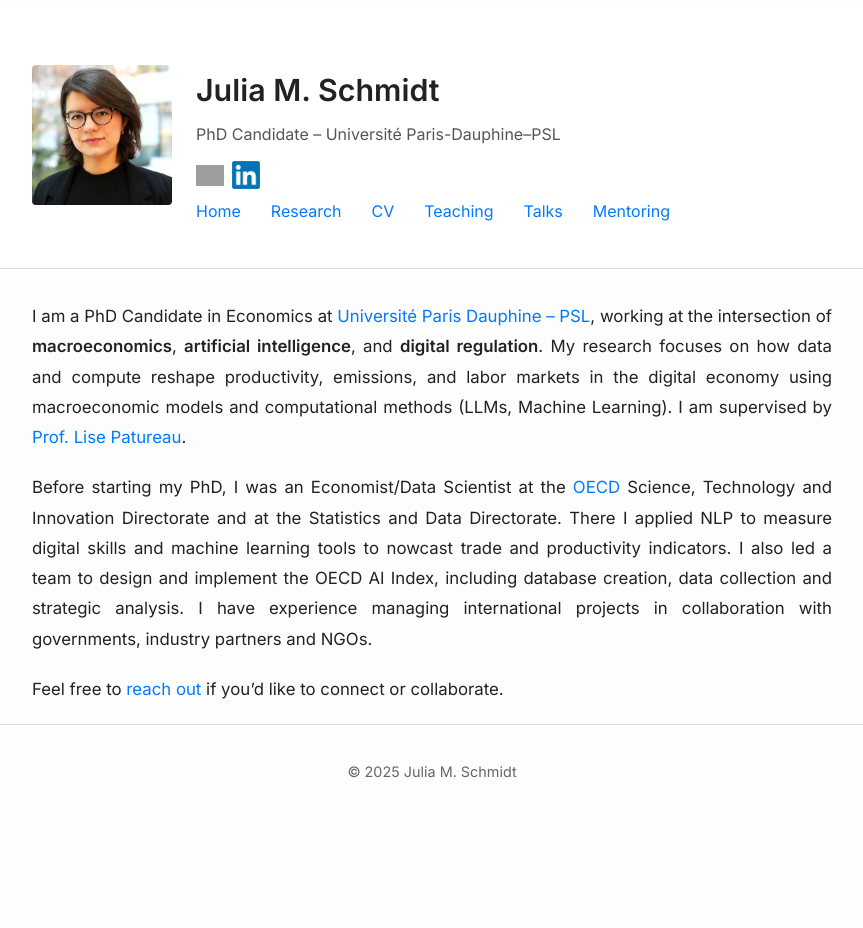
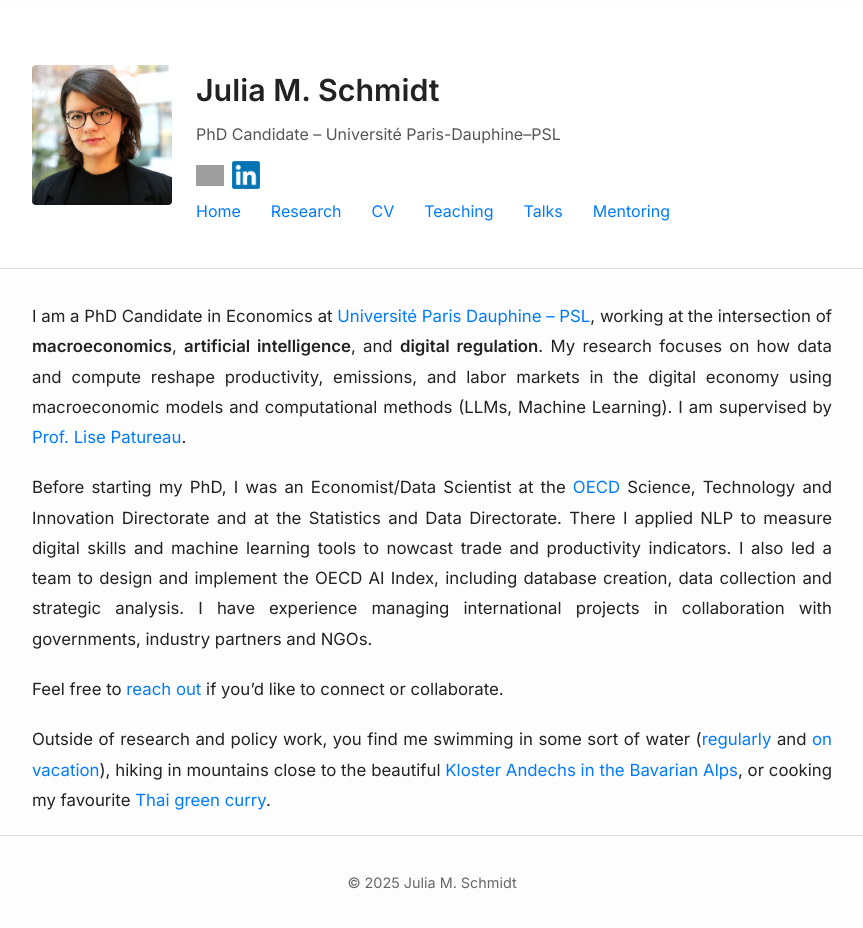
Before and after one commit to julia-m-schmidt/julia-m-schmidt.github.io, a Jekyll site: the page built from home.md, in a window 1280 px wide, cut to the strip 212-1149 px from the top of the page. Shown: the top 928 px of the strip, without its empty margins (208-1071 px from the left). Built offline with Jekyll 4.4.1, drawn with Linux system fonts in a browser that asks for light colours; before the commit the page ends 1039 px from its top, so only the background shows below that; grey boxes are pictures that could not be loaded.

Commit message:
Update home.md

```diff
--- a/home.md
+++ b/home.md
@@ -10,3 +10,5 @@ I am a PhD Candidate in Economics at [Université Paris Dauphine – PSL](https:
 Before starting my PhD, I was an Economist/Data Scientist at the [OECD](https://www.oecd.org/en.html) Science, Technology and Innovation Directorate and at the Statistics and Data Directorate. There I applied NLP to measure digital skills and machine learning tools to nowcast trade and productivity indicators. I also led a team to design and implement the OECD AI Index, including database creation, data collection and strategic analysis. I have experience managing international projects in collaboration with governments, industry partners and NGOs.
 
 Feel free to [reach out](mailto:julia.schmidt@dauphine.psl.eu?subject=Collaboration%20Request) if you’d like to connect or collaborate.
+
+Outside of research and policy work, you find me swimming in some sort of water ([regularly](https://www.leparisien.fr/paris-75/paris-75015/paris-la-piscine-keller-quinquagenaire-et-toujours-dans-le-bain-13-03-2017-6758721.php) and [on vacation](https://www.schloesser.bayern.de/deutsch/seen/objekte/ammersee.htm)), hiking in mountains close to the beautiful [Kloster Andechs in the Bavarian Alps](https://www.andechs.de/), or cooking my favourite [Thai green curry](https://hot-thai-kitchen.com/green-curry-new-2/).
```
